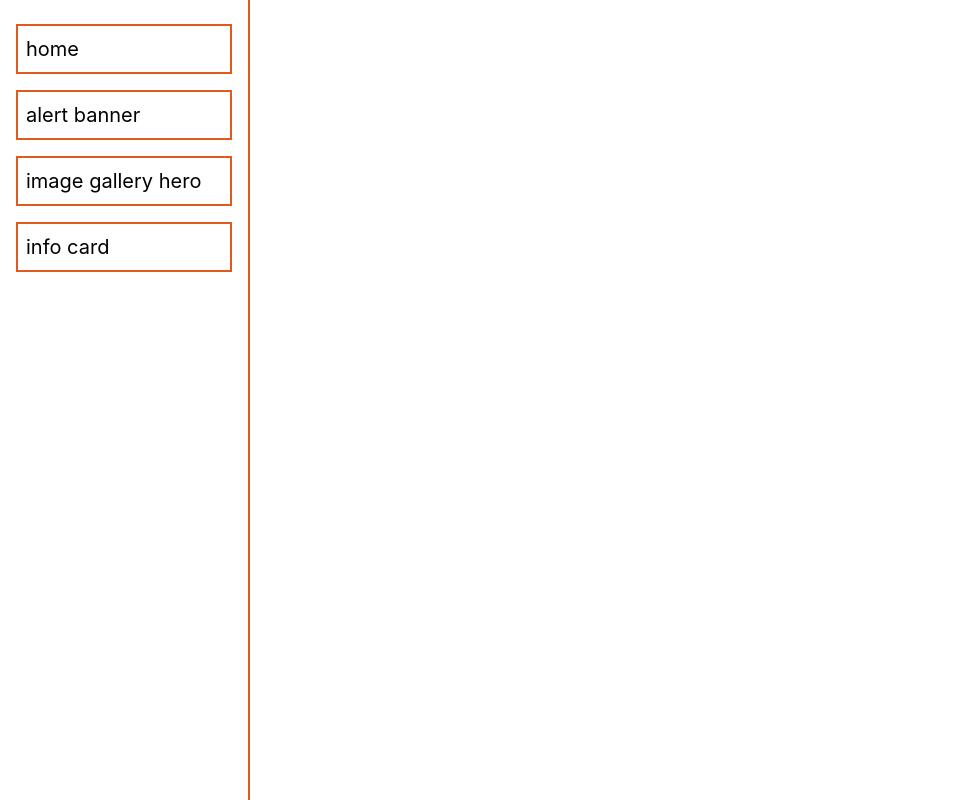
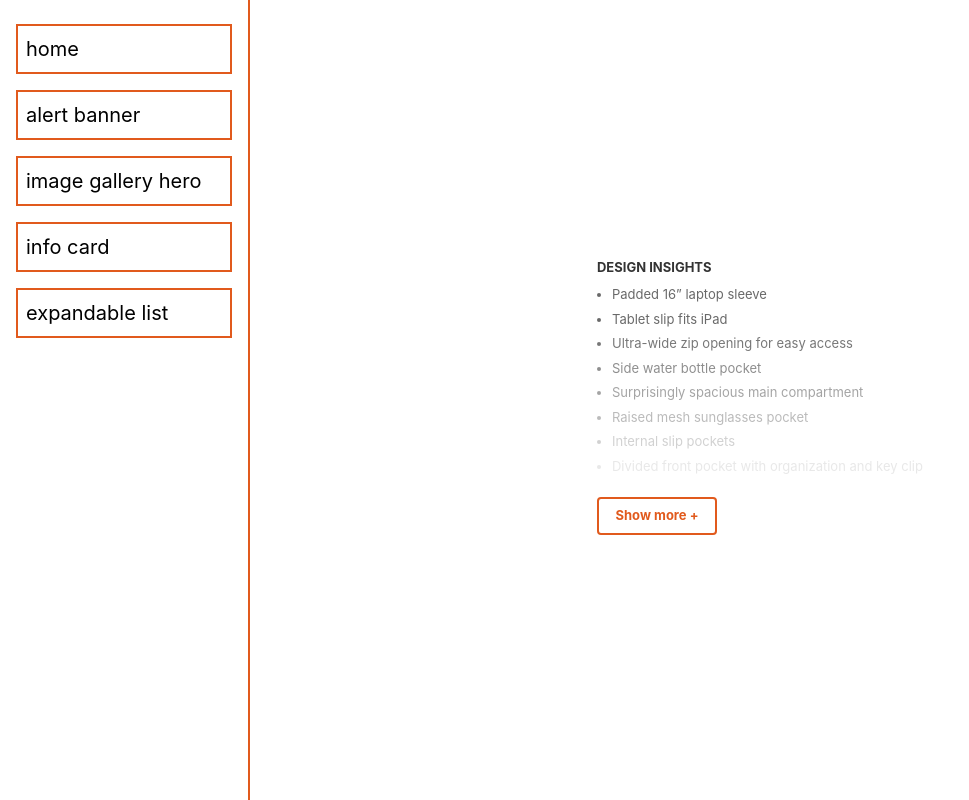
Before and after one commit to d4cho/bellroy-components-react, a React (Create React App) app: page /expandable-list in a window 1280 px wide. Shown: the whole page, without its empty margins (0-969 px from the left). Built offline with nearby package versions, Linux system fonts and the light colour scheme.

Commit message:
expandable list

```diff
--- a/src/App.js
+++ b/src/App.js
@@ -6,6 +6,7 @@ import AlertBannerPage from './components/views/AlertBannerPage/AlertBannerPage'
 import Navbar from './components/organisms/Navbar/Navbar';
 import ImageGalleryHeroPage from './components/views/ImageGalleryHeroPage/ImageGalleryHeroPage';
 import InfoCardPage from './components/views/InfoCardPage/InfoCardPage';
+import ExpandableListPage from './components/views/ExpandableListPage/ExpandableListPage';
 
 const App = () => {
     return (
@@ -27,6 +28,10 @@ const App = () => {
                             path='/info-card'
                             element={<InfoCardPage />}
                         ></Route>
+                        <Route
+                            path='/expandable-list'
+                            element={<ExpandableListPage />}
+                        ></Route>
                     </Routes>
                 </div>
             </BrowserRouter>
--- /dev/null
+++ b/src/components/molecules/ExpandableList/ExpandableList.jsx
@@ -0,0 +1,63 @@
+import React, { useState } from 'react';
+import Button from '../../atoms/Button/Button';
+import './ExpandableList.scss';
+
+const ExpandableList = ({ title, listItems, collapsedItemsToShow }) => {
+    const [isExpanded, setIsExpanded] = useState(false);
+
+    const collapsedHeight = collapsedItemsToShow * 24.51;
+
+    const showButtonStyle = {
+        fontSize: '13px',
+        fontWeight: 'bold',
+        border: '2px solid #e15a1d',
+        borderRadius: '4px',
+        color: '#e15a1d',
+        backgroundColor: 'transparent',
+        cursor: 'pointer',
+    };
+
+    const renderListItems = () => {
+        return listItems.map((item, idx) => {
+            const collapsedOpacity = !isExpanded
+                ? (collapsedItemsToShow - idx) * 0.15
+                : 1;
+
+            return (
+                <li
+                    key={idx}
+                    style={{
+                        '--opacity': `${collapsedOpacity}`,
+                    }}
+                >
+                    {item}
+                </li>
+            );
+        });
+    };
+
+    return (
+        <div className='ExpandableList_container'>
+            <div className='ExpandableList_title'>{title}</div>
+            <ul
+                className='ExpandableList_list'
+                style={{
+                    '--height': isExpanded
+                        ? 'fit-content'
+                        : `${collapsedHeight}px`,
+                }}
+            >
+                {renderListItems()}
+            </ul>
+            <div className='ExpandableList_button'>
+                <Button
+                    content={isExpanded ? 'Show less -' : 'Show more +'}
+                    styleOverride={showButtonStyle}
+                    onButtonClick={() => setIsExpanded(!isExpanded)}
+                />
+            </div>
+        </div>
+    );
+};
+
+export default ExpandableList;
--- /dev/null
+++ b/src/components/molecules/ExpandableList/ExpandableList.scss
@@ -0,0 +1,29 @@
+.ExpandableList_container {
+    .ExpandableList_title {
+        font-size: 13px;
+        font-weight: bold;
+        margin-bottom: 8px;
+        color: #333333;
+    }
+
+    .ExpandableList_list {
+        height: var(--height);
+        overflow-y: hidden;
+    }
+
+    ul {
+        padding-left: 15px;
+
+        li {
+            font-size: 13px;
+            margin-bottom: 5px;
+            color: #696969;
+            opacity: var(--opacity);
+        }
+    }
+
+    .ExpandableList_button {
+        width: 120px;
+        margin-top: 16px;
+    }
+}
--- a/src/components/organisms/Navbar/Navbar.jsx
+++ b/src/components/organisms/Navbar/Navbar.jsx
@@ -65,6 +65,11 @@ const Navbar = () => {
                                             info card
                                         </div>
                                     </Link>
+                                    <Link to={'/expandable-list'}>
+                                        <div className='Navbar_link'>
+                                            expandable list
+                                        </div>
+                                    </Link>
                                 </div>
                             </div>
                         </div>
@@ -89,6 +94,9 @@ const Navbar = () => {
                 <Link to={'/info-card'}>
                     <div className='Navbar_link'>info card</div>
                 </Link>
+                <Link to={'/expandable-list'}>
+                    <div className='Navbar_link'>expandable list</div>
+                </Link>
             </div>
         </div>
     );
--- /dev/null
+++ b/src/components/views/ExpandableListPage/ExpandableListPage.jsx
@@ -0,0 +1,33 @@
+import React from 'react';
+import ExpandableList from '../../molecules/ExpandableList/ExpandableList';
+import './ExpandableListPage.scss';
+
+const ExpandableListPage = () => {
+    return (
+        <div className='ExpandableListPage_container'>
+            <ExpandableList
+                title={'DESIGN INSIGHTS'}
+                listItems={[
+                    'Padded 16” laptop sleeve',
+                    'Tablet slip fits iPad',
+                    'Ultra-wide zip opening for easy access',
+                    'Side water bottle pocket',
+                    'Surprisingly spacious main compartment',
+                    'Raised mesh sunglasses pocket',
+                    'Internal slip pockets',
+                    'Divided front pocket with organization and key clip',
+                    'Hidden rear document pocket',
+                    'Detachable padded shoulder strap',
+                    'Soft, rolled-edge webbing handles',
+                    'Water-resistant main zipper',
+                    'Luggage pass-through slides over a suitcase handle',
+                    'Eco-tanned leather accents',
+                    'Backed by our 3-year warranty',
+                ]}
+                collapsedItemsToShow={8}
+            />
+        </div>
+    );
+};
+
+export default ExpandableListPage;
--- /dev/null
+++ b/src/components/views/ExpandableListPage/ExpandableListPage.scss
@@ -0,0 +1,5 @@
+.ExpandableListPage_container {
+    margin-top: 25%;
+    display: flex;
+    justify-content: center;
+}
```
